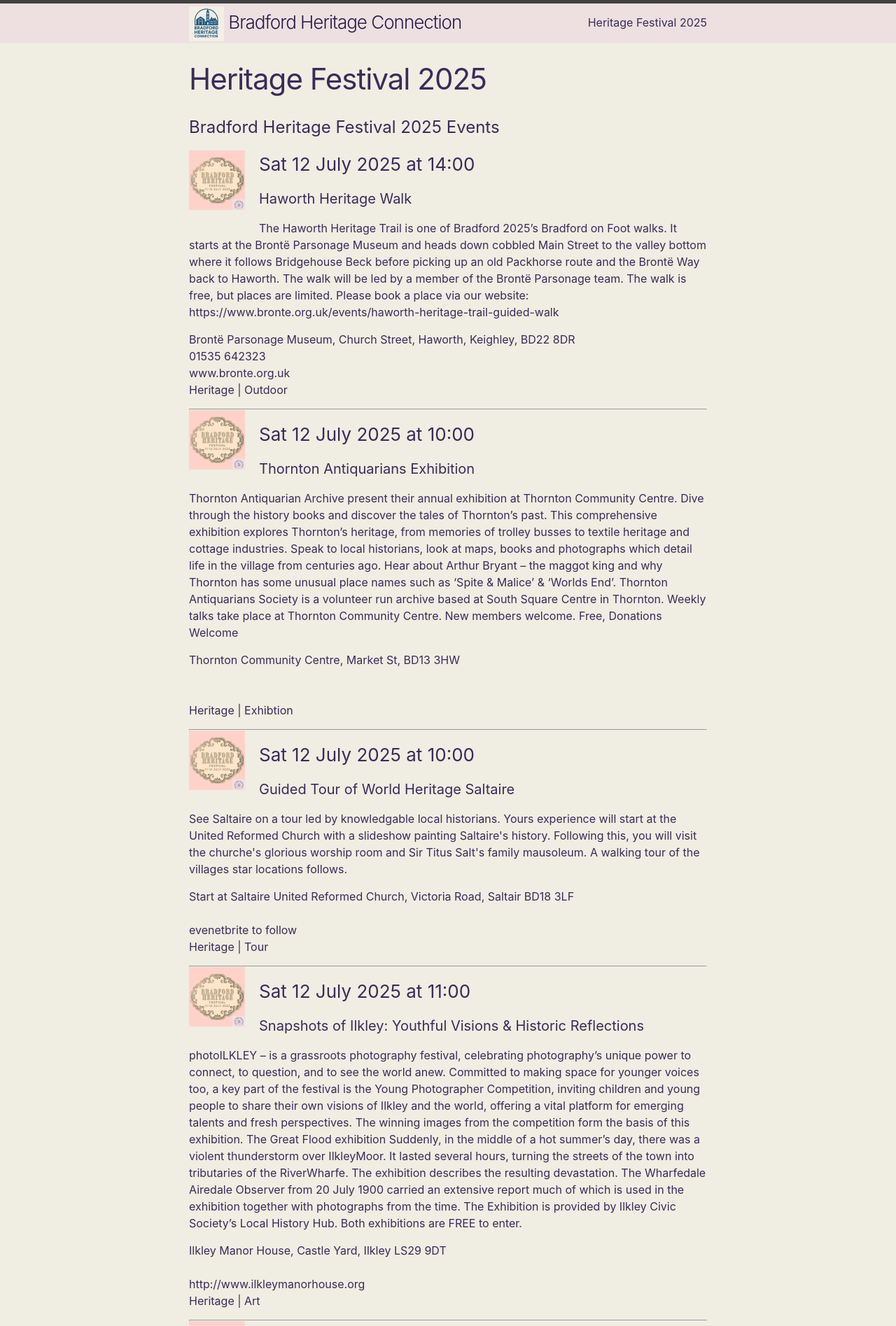
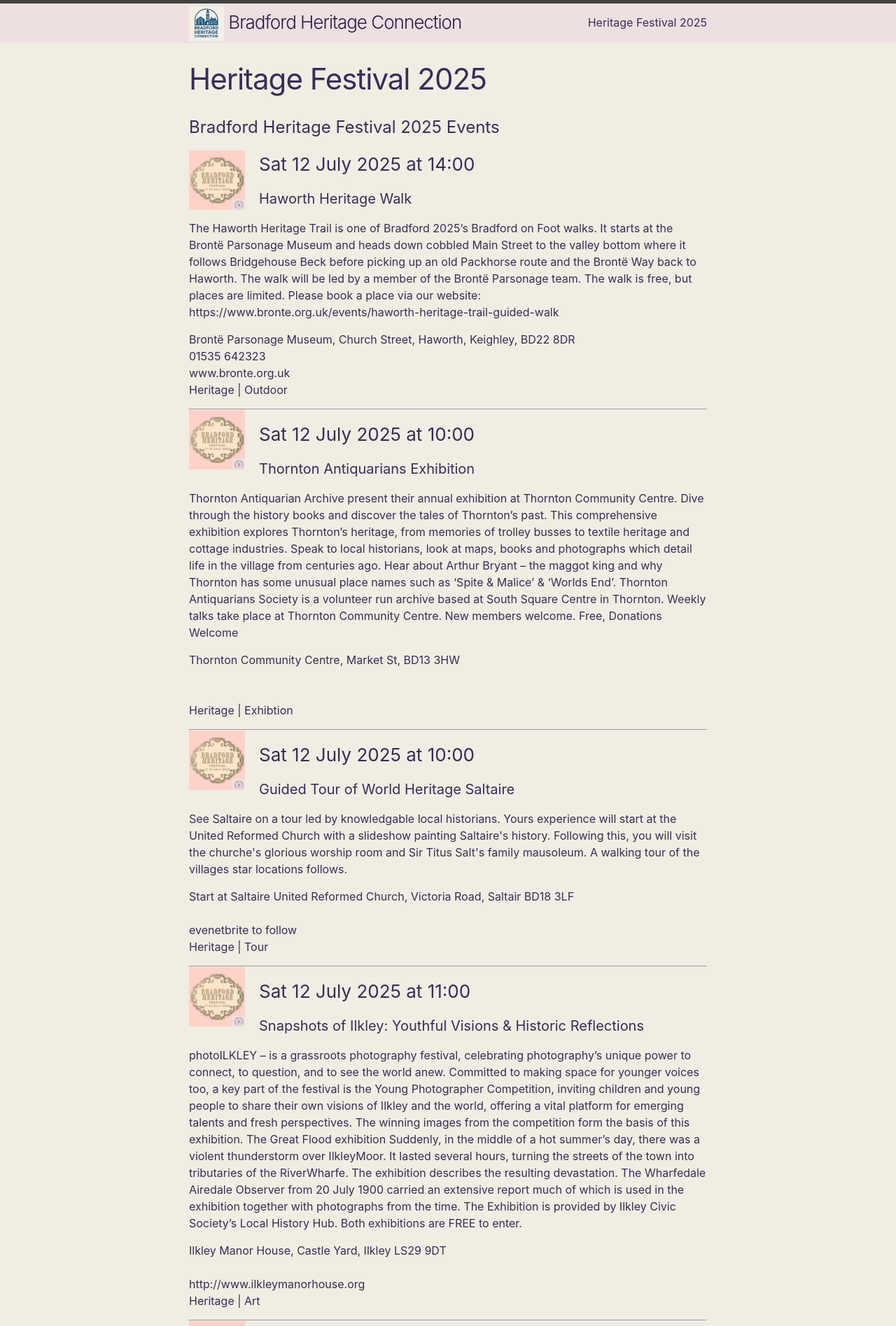
Before and after one commit to jwingfield/bhc2, a Jekyll site: the page built from bhf-2025.markdown, in a window 1280 px wide. Shown: the top 1895 px of the page at 70% size. Built offline with Jekyll 4.4.1, drawn with Linux system fonts in a browser that asks for light colours.

Commit message:
Update bhf-2025.markdown

```diff
--- a/bhf-2025.markdown
+++ b/bhf-2025.markdown
@@ -9,7 +9,7 @@
 # Bradford Heritage Festival 2025 Events
 
 {% for event in site.data.bhf-events-2025 %}
-  <img src="images/bhf-mini.png" alt="Bradford Heritage Festival Logo" style="float: left; width: 80px; margin-right: 20px; margin-bottom: 20px;">
+  <img src="images/bhf-mini.png" alt="Bradford Heritage Festival Logo" style="float: left; width: 80px; margin-right: 20px; margin-bottom: 10px;">
   <h3>{{event.Date | date: "%a %-d %B %Y"}} at {{event.Times | date: "%H:%M" }}</h3>
   <h4>{{event.EventTitle}}</h4>
   <p>
```
